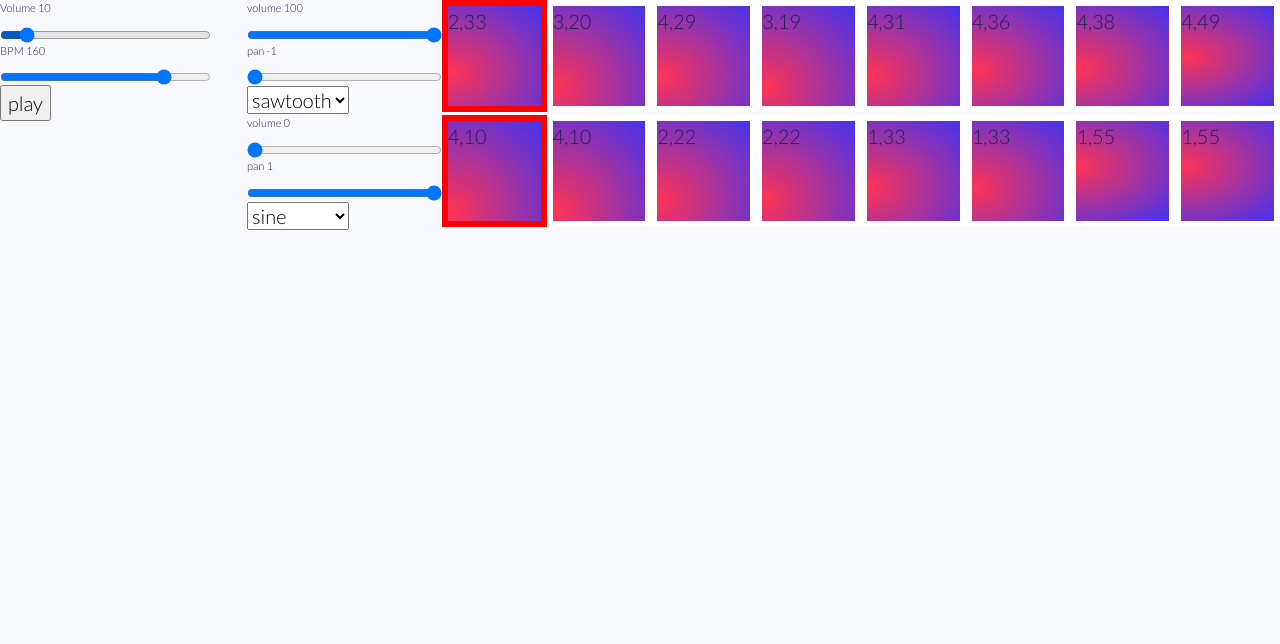
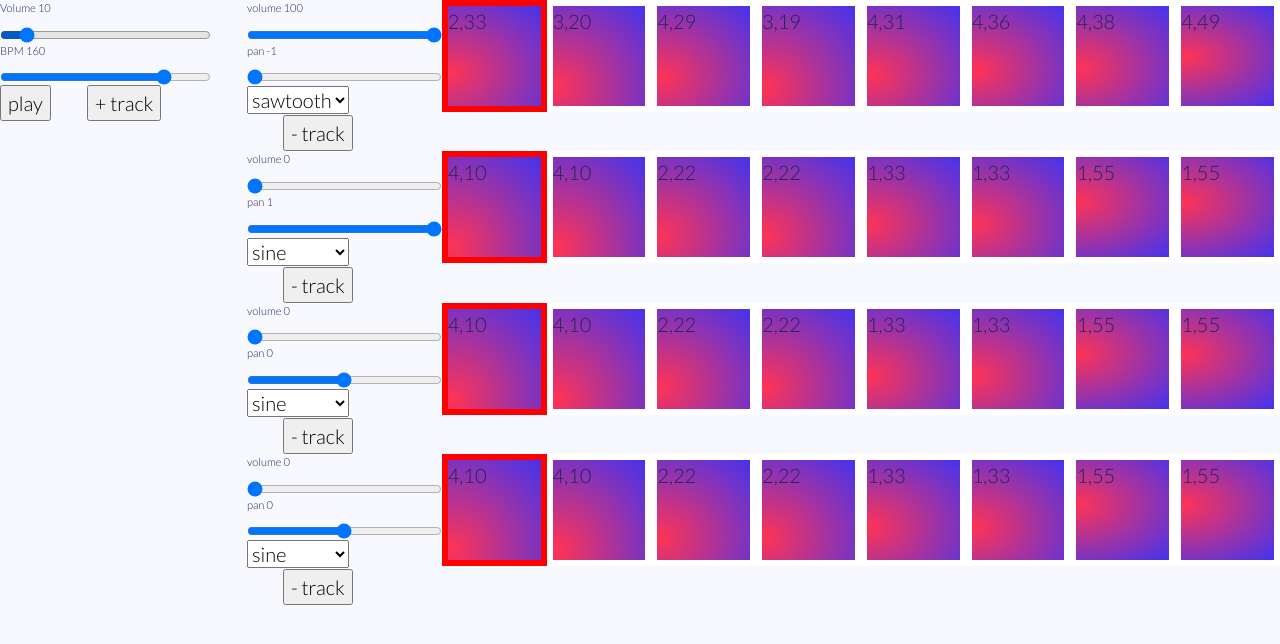
Before and after one commit to jordan52/tracker, a React (Create React App) app: page / in a window 1280 px wide. Shown: the top 644 px of the page. Built offline with nearby package versions, Linux system fonts and the light colour scheme.

Commit message:
add/remove tracks

```diff
--- a/src/App.css
+++ b/src/App.css
@@ -66,3 +66,6 @@
     border-color: red;
     background-color: pink;
 }
+.leftMargin {
+    margin-left: var(--s1);
+}
--- a/src/App.js
+++ b/src/App.js
@@ -19,12 +19,12 @@ const useToggle = (initialState) => {
 }
 
 function App() {
-  const tracks = 2;
+  const [tracks, setTracks] = useState(4);
   let timer = useRef(null);
   const [beats, setBeats] = useState(8);
   const [level, setLevel] = useState(10);
-  const [pan, setPan] = useState([-1,1]);
-  const [trackLevels, setTrackLevels] = useState([100,0]);
+  const [pan, setPan] = useState([-1,1,0,0]);
+  const [trackLevels, setTrackLevels] = useState([100,0,0,0]);
   const [trackTypes, setTrackTypes] = useState(['sawtooth','sine']);
   const [tick, setTick] = useState(0);
   const [isPlaying, toggleIsPlaying] = useToggle(false);
@@ -33,8 +33,8 @@ function App() {
   const [gainNode, setGainNode] = useState();
   const [panNode, setPanNode] = useState();
   const [oscillators, setOscillators] = useState([]);
-  const [beatLevels, setBeatLevels] = useState([[0.33, 0.2, 0.29, 0.19, 0.31, 0.36, 0.38, 0.49],[0.10, 0.10, 0.22, 0.22, 0.33, 0.33, 0.55, 0.55]]);
-  const [beatFreqs, setBeatFreqs] = useState([[220, 250, 360, 330, 440, 410, 370, 370],[440, 440, 220, 220, 110, 110, 70, 70]]);
+  const [beatLevels, setBeatLevels] = useState([[0.33, 0.2, 0.29, 0.19, 0.31, 0.36, 0.38, 0.49],[0.10, 0.10, 0.22, 0.22, 0.33, 0.33, 0.55, 0.55],[0.10, 0.10, 0.22, 0.22, 0.33, 0.33, 0.55, 0.55],[0.10, 0.10, 0.22, 0.22, 0.33, 0.33, 0.55, 0.55]]);
+  const [beatFreqs, setBeatFreqs] = useState([[220, 250, 360, 330, 440, 410, 370, 370],[440, 440, 220, 220, 110, 110, 70, 70],[440, 440, 220, 220, 110, 110, 70, 70],[440, 440, 220, 220, 110, 110, 70, 70]]);
 
   const volume = (event) => {
     Audio.masterGainNode.gain.setValueAtTime(parseInt(event.target.value)/100, Audio.context.currentTime)
@@ -47,6 +47,73 @@ function App() {
       clearInterval(timer.current);
       play();
     }
+  };
+  const removeTrack = (event, track) =>{
+    console.log(`removing track ${track}`);
+    setPan(pan => pan.filter((x, i) => i !== track));
+    setTrackLevels(trackLevels => trackLevels.filter((x, i) => i !== track));
+    setTrackTypes(trackTypes => trackTypes.filter((x, i) => i !== track));
+    oscillators[track].oscillatorNode.stop();
+    oscillators[track].panNode.disconnect();
+    oscillators[track].oscillatorGainNode.disconnect();
+    oscillators[track].oscillatorTrackGainNode.disconnect();
+    setOscillators(oscillators => oscillators.filter((x, i) => i !== track));
+    setBeatLevels(beatLevels => beatLevels.filter((x, i) => i !== track));
+    setBeatFreqs(beatFreqs => beatFreqs.filter((x, i) => i !== track));
+    setTracks(tracks-1);
+  }
+  const addTrack = (event)=>{
+    const track = tracks;
+    const p = [...pan];
+    p[track] = 0;
+    setPan(p );
+
+    const t = [...trackLevels];
+    t[track] = 0;
+    setTrackLevels(t);
+
+    const type = [...trackTypes];
+    type[track] = 'sine';
+    setTrackTypes(type);
+
+    const oscillatorTrackGainNode = Audio.context.createGain()
+    oscillatorTrackGainNode.gain.setValueAtTime(0.01, Audio.context.currentTime)
+    oscillatorTrackGainNode.connect(Audio.masterGainNode)
+
+    const oscillatorGainNode = Audio.context.createGain()
+    oscillatorGainNode.gain.setValueAtTime(0.01, Audio.context.currentTime)
+    oscillatorGainNode.connect(oscillatorTrackGainNode)
+
+    const panNode = Audio.context.createStereoPanner();
+    panNode.pan.value = 0;
+    panNode.connect(oscillatorGainNode);
+
+    const oscillatorNode = Audio.context.createOscillator()
+    oscillatorNode.connect(panNode)
+    oscillatorNode.type = 'sine';
+    oscillatorNode.start();
+
+    setOscillator(oscillatorNode);
+    setGainNode(oscillatorGainNode);
+    setPanNode(panNode);
+    const nodeStruct = {
+      oscillatorNode,
+      panNode,
+      oscillatorGainNode,
+      oscillatorTrackGainNode
+    }
+
+    setOscillators([...oscillators, nodeStruct]);
+
+    // copy each existing track and add a new one to the end
+    for(var i = 0;i<track;i++) {
+      let newLevels = [...beatLevels];
+      setBeatLevels([...newLevels, [1,1,1,1,1,1,1,1]]);
+
+      let newFreqs = [...beatFreqs];
+      setBeatFreqs([...newFreqs, [440,440,440,440,440,440,440,440]]);
+    }
+    setTracks(tracks+1);
   };
   const changePan = (event, track) => {
     oscillators[track].panNode.pan.value = event.target.value;
@@ -172,9 +239,10 @@ function App() {
             step="1"
           ></Slider>
 
-          <button onClick={()=>playpause()}>{isPlaying ? 'pause' : ' play  '}</button>
+          <button onClick={()=>playpause()}>{isPlaying ? 'pause' : ' play  '}</button><button className="leftMargin" onClick={addTrack}>+ track</button>
         </div>
-        <Grid tracks={tracks} beats={beats} tick={tick} beatLevels={beatLevels} beatFreqs={beatFreqs} updateBeat={updateBeat} pan={pan} changePan={changePan} trackLevels={trackLevels} changeTrackLevel={changeTrackLevel} trackTypes={trackTypes} changeTrackType={changeTrackType}/>
+        <Grid tracks={tracks} beats={beats} tick={tick} beatLevels={beatLevels} beatFreqs={beatFreqs} updateBeat={updateBeat} pan={pan} changePan={changePan} trackLevels={trackLevels} changeTrackLevel={changeTrackLevel} trackTypes={trackTypes} changeTrackType={changeTrackType} removeTrack={removeTrack}/>
+
       </div>
     </div>
   );
--- a/src/components/Track.js
+++ b/src/components/Track.js
@@ -37,6 +37,7 @@ const Track = (props) => {
           <option selected={props.trackTypes[props.track] === 'sawtooth'}>sawtooth</option>
           <option selected={props.trackTypes[props.track] === 'triangle'}>triangle</option>
         </select>
+        <button className="leftMargin" onClick={(e)=>props.removeTrack(e, props.track)}>- track</button>
       </div>
       {items}
     </div>
```
